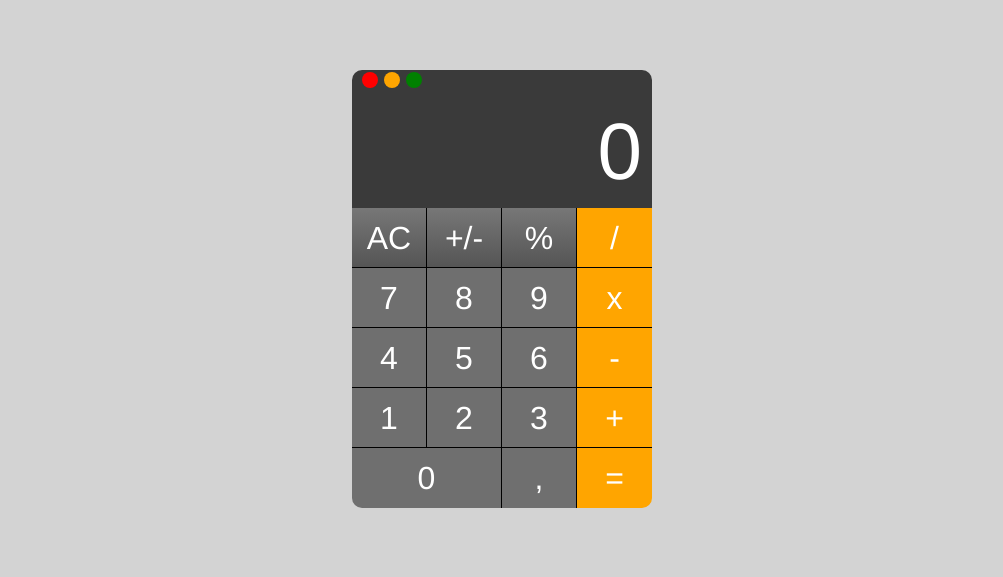
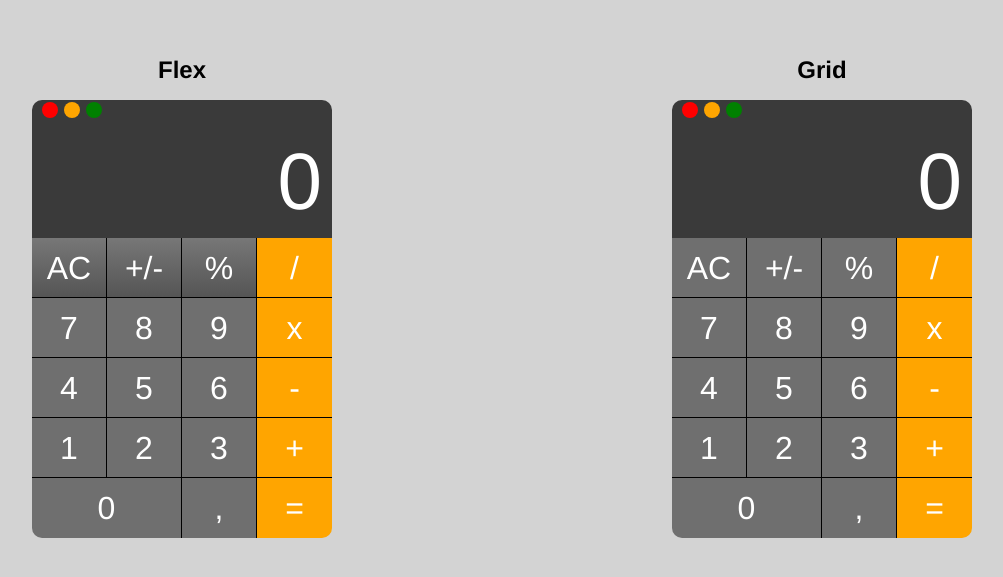
Before and after one commit to bevzillia/lab4, a plain HTML site: page index.html in a window 1280 px wide. Shown: the part 111-688 px from the top of the page, without its empty margins (138-1141 px from the left). Drawn offline with Linux system fonts and the light colour scheme.

Commit message:
add calculator implementation using Grig layout

```diff
--- a/css/style.css
+++ b/css/style.css
@@ -9,6 +9,7 @@
     height: 100vh;
     justify-content: center;
     align-items: center;
+    justify-content: space-around;
 }
 
 .calculator {
@@ -122,3 +123,23 @@ color: black;
 .btn_expand{
     background: green;
 }
+
+h2{
+    text-align: center;
+    margin: 16px 0;
+    font-family: Helvetica, sans-serif;
+}
+
+.numpad_grid{
+    display: grid;
+    grid-template-columns: 1fr 1fr 1fr 1fr;
+}
+
+.button_grid{
+    width: 100%;
+}
+
+.button_grid_large{
+    grid-column-start: 1;
+    grid-column-end: 3;
+}
--- a/index.html
+++ b/index.html
@@ -9,6 +9,8 @@
 </head>
 <body>
     <div class="wrapper">
+        <div>
+            <h2>Flex</h2>
         <div class="calculator">
             <div class="display">
                 <span class="commands">
@@ -84,6 +86,86 @@
                 </div>
             </div>
         </div>
+        </div>
+        <div>
+            <h2>Grid</h2>
+
+        <div class="calculator">
+            <div class="display">
+                <span class="commands">
+                    <button class="btn btn_close ">x</button>
+                    <button class="btn btn_collapse">-</button>
+                    <button class="btn btn_expand"><></button>
+                </span>
+                <div class="input">
+                    <p>0</p>
+                </div>
+            </div>
+            <div class="numpad_grid">
+                <div class="button button_grid button_grid_top" >
+                    <p>AC</p>
+                </div>
+                <div class="button button_grid button_grid_top" >
+                    <p>+/-</p>
+                </div>
+                <div class="button button_grid button_grid_top" >
+                    <p>%</p>
+                </div>
+                <div class="button button_grid last-col" >
+                    <p>/</p>
+                </div>
+
+                <div class="button button_grid" >
+                    <p>7</p>
+                </div>
+                <div class="button button_grid" >
+                    <p>8</p>
+                </div>
+                <div class="button button_grid" >
+                    <p>9</p>
+                </div>
+                <div class="button button_grid last-col" >
+                    <p>x</p>
+                </div>
+
+                <div class="button button_grid" >
+                    <p>4</p>
+                </div>
+                <div class="button button_grid" >
+                    <p>5</p>
+                </div>
+                <div class="button button_grid" >
+                    <p>6</p>
+                </div>
+                <div class="button button_grid last-col" >
+                    <p>-</p>
+                </div>
+
+                <div class="button button_grid" >
+                    <p>1</p>
+                </div>
+                <div class="button button_grid" >
+                    <p>2</p>
+                </div>
+                <div class="button button_grid" >
+                    <p>3</p>
+                </div>
+                <div class="button button_grid last-col" >
+                    <p>+</p>
+                </div>
+
+                <div class="button button_grid button_grid_large last-row" >
+                    <p>0</p>
+                </div>
+                <div class="button button_grid last-row" >
+                    <p>,</p>
+                </div>
+                <div class="button button_grid last-col last-row" >
+                    <p>=</p>
+                </div>
+            </div>
+        </div>
+    </div>
     </div>
 
 </body>
```
